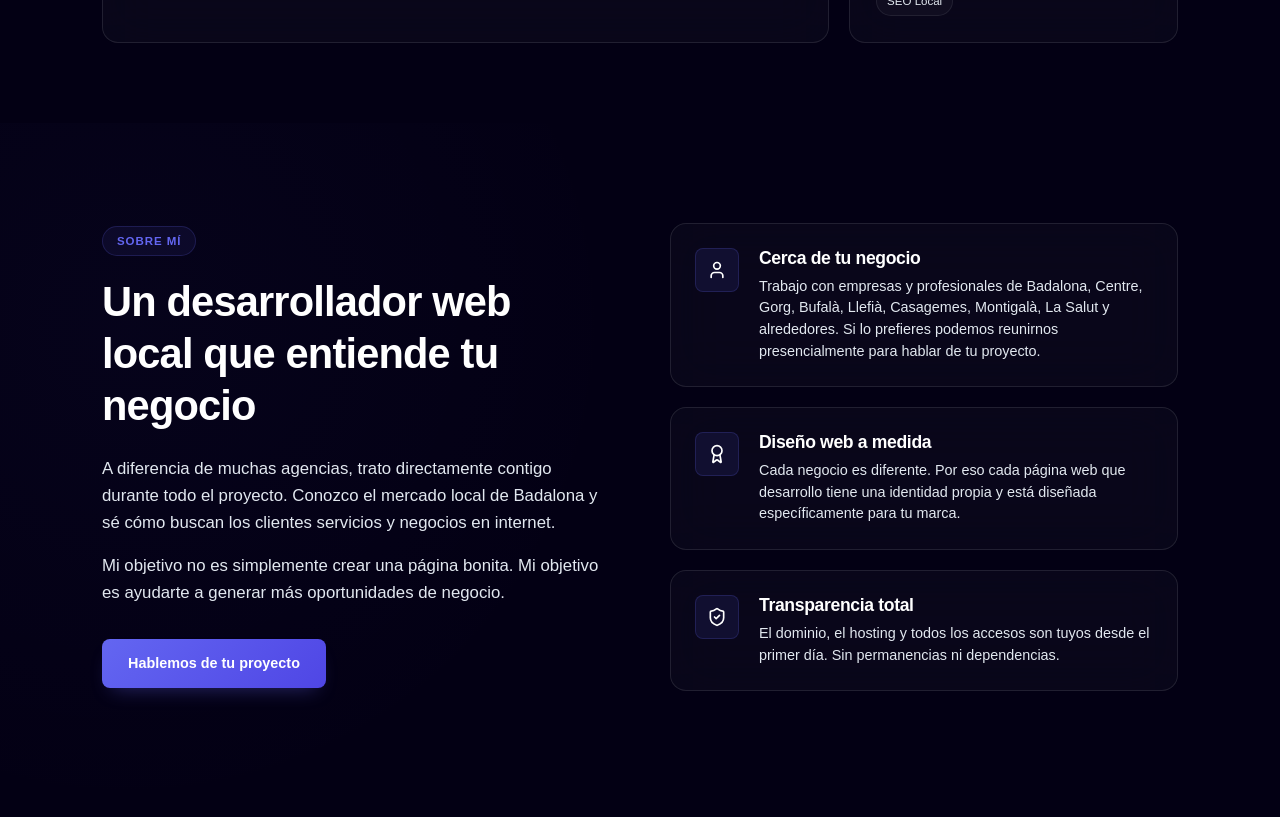
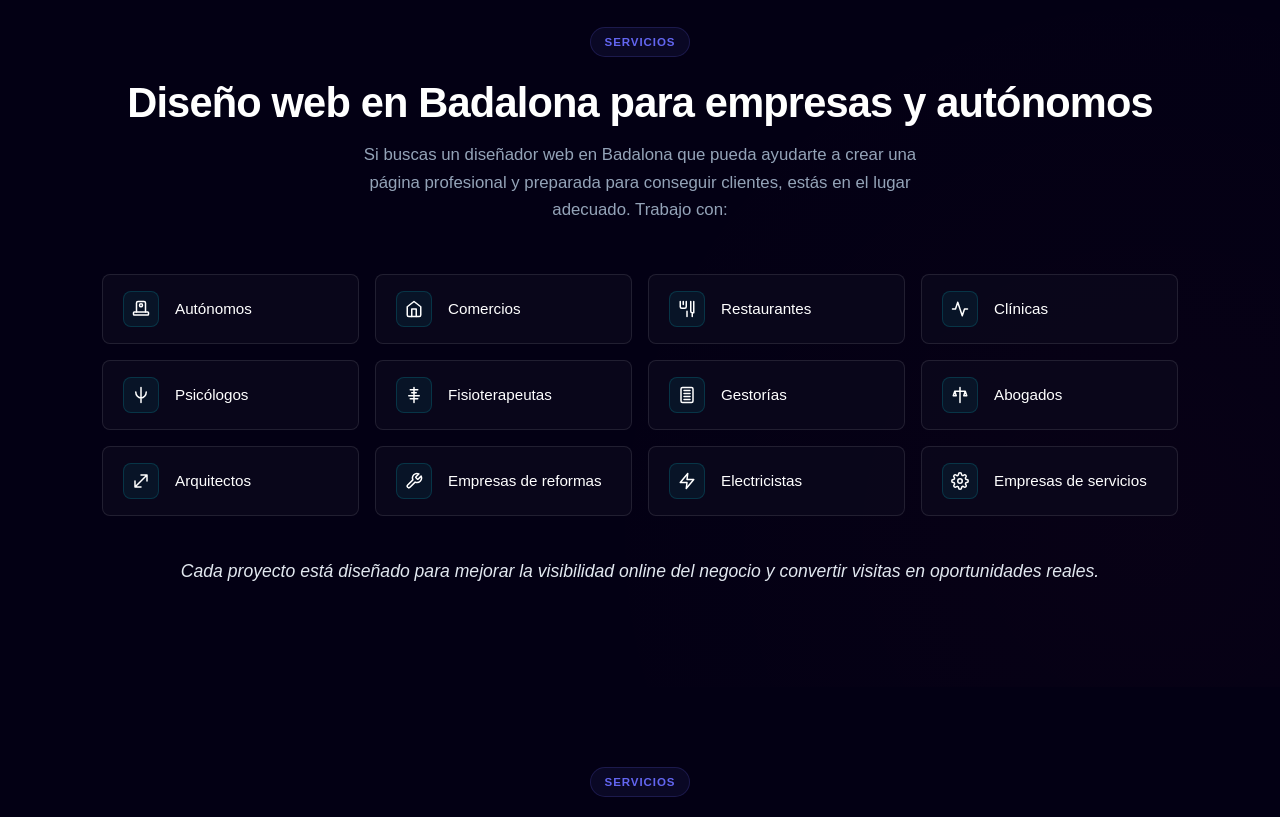
Before and after one commit to polalegredev/portfolio-pol, a React (Vite) app: page / in a window 1280 px wide. Shown: the part 1980-2797 px from the top of the page. Built offline with nearby package versions, Linux system fonts and the light colour scheme.

Commit message:
feat: simplify Hero, merge redundant sections, implement custom sector icons, redesign Services layout, clean step titles

```diff
--- a/src/App.jsx
+++ b/src/App.jsx
@@ -4,7 +4,6 @@ import Hero from './components/Hero';
 import Services from './components/Services';
 import Workflow from './components/Workflow';
 import About from './components/About';
-import WhyChooseMe from './components/WhyChooseMe';
 import TargetAudience from './components/TargetAudience';
 import SeoOptimized from './components/SeoOptimized';
 import Projects from './components/Projects';
@@ -46,7 +45,6 @@ function App() {
       <main>
         <Hero t={t} />
         <About t={t} />
-        <WhyChooseMe t={t} />
         <TargetAudience t={t} />
         <Services t={t} />
         <Workflow t={t} />
--- a/src/components/TargetAudience.jsx
+++ b/src/components/TargetAudience.jsx
@@ -1,7 +1,101 @@
-import { CheckCircle2 } from 'lucide-react';
-
 export default function TargetAudience({ t }) {
   const targets = t('target-items') || [];
+
+  const getSectorIcon = (index) => {
+    const props = {
+      viewBox: "0 0 24 24",
+      fill: "none",
+      stroke: "currentColor",
+      strokeWidth: "2",
+      strokeLinecap: "round",
+      strokeLinejoin: "round",
+      className: "target-item-icon"
+    };
+
+    switch (index) {
+      case 0: // Autónomos / Freelancers
+        return (
+          <svg {...props}>
+            <rect x="2" y="16" width="20" height="4" rx="1" />
+            <path d="M6 16V4a2 2 0 0 1 2-2h8a2 2 0 0 1 2 2v12" />
+            <circle cx="12" cy="7" r="2" />
+          </svg>
+        );
+      case 1: // Comercios / Shops
+        return (
+          <svg {...props}>
+            <path d="M3 9l9-7 9 7v11a2 2 0 0 1-2 2H5a2 2 0 0 1-2-2z" />
+            <polyline points="9 22 9 12 15 12 15 22" />
+          </svg>
+        );
+      case 2: // Restaurantes
+        return (
+          <svg {...props}>
+            <path d="M3 2v7c0 1.1.9 2 2 2h4a2 2 0 0 0 2-2V2M7 2v4M12 15v7M17 2v13a2 2 0 0 0 2 2h2V2M19 17v5" />
+          </svg>
+        );
+      case 3: // Clínicas
+        return (
+          <svg {...props}>
+            <path d="M22 12h-4l-3 9L9 3l-3 9H2" />
+          </svg>
+        );
+      case 4: // Psicólogos
+        return (
+          <svg {...props}>
+            <path d="M12 2v20M5 8c0 4.5 3.5 8 7 8s7-3.5 7-8" />
+          </svg>
+        );
+      case 5: // Fisioterapeutas
+        return (
+          <svg {...props}>
+            <path d="M12 2v20M17 5H7M15 9H9M19 13H5M17 17H7" />
+          </svg>
+        );
+      case 6: // Gestorías
+        return (
+          <svg {...props}>
+            <rect x="4" y="2" width="16" height="20" rx="2" />
+            <line x1="8" y1="6" x2="16" y2="6" />
+            <line x1="8" y1="10" x2="16" y2="10" />
+            <line x1="8" y1="14" x2="16" y2="14" />
+            <line x1="8" y1="18" x2="16" y2="18" />
+          </svg>
+        );
+      case 7: // Abogados
+        return (
+          <svg {...props}>
+            <path d="M12 2v20M5 7h14M5 7L3 13h4L5 7zm14 0l-2 6h4l-2-6z" />
+          </svg>
+        );
+      case 8: // Arquitectos
+        return (
+          <svg {...props}>
+            <path d="M5 19L19 5M12 4h8v8M4 12v8h8" />
+          </svg>
+        );
+      case 9: // Reformas
+        return (
+          <svg {...props}>
+            <path d="M14.7 6.3a1 1 0 0 0 0 1.4l1.6 1.6a1 1 0 0 0 1.4 0l3.77-3.77a6 6 0 0 1-7.94 7.94l-6.91 6.91a2.12 2.12 0 0 1-3-3l6.91-6.91a6 6 0 0 1 7.94-7.94l-3.77 3.77z" />
+          </svg>
+        );
+      case 10: // Electricistas
+        return (
+          <svg {...props}>
+            <polygon points="13 2 3 14 12 14 11 22 21 10 12 10 13 2" />
+          </svg>
+        );
+      case 11: // Empresas de servicios
+      default:
+        return (
+          <svg {...props}>
+            <circle cx="12" cy="12" r="3" />
+            <path d="M19.4 15a1.65 1.65 0 0 0 .33 1.82l.06.06a2 2 0 1 1-2.83 2.83l-.06-.06a1.65 1.65 0 0 0-1.82-.33 1.65 1.65 0 0 0-1 1.51V21a2 2 0 0 1-4 0v-.09A1.65 1.65 0 0 0 9 19.4a1.65 1.65 0 0 0-1.82.33l-.06.06a2 2 0 1 1-2.83-2.83l.06-.06a1.65 1.65 0 0 0 .33-1.82 1.65 1.65 0 0 0-1.51-1H3a2 2 0 0 1 0-4h.09A1.65 1.65 0 0 0 4.6 9a1.65 1.65 0 0 0-.33-1.82l-.06-.06a2 2 0 1 1 2.83-2.83l.06.06a1.65 1.65 0 0 0 1.82.33H9a1.65 1.65 0 0 0 1-1.51V3a2 2 0 0 1 4 0v.09a1.65 1.65 0 0 0 1 1.51 1.65 1.65 0 0 0 1.82-.33l.06-.06a2 2 0 1 1 2.83 2.83l-.06.06a1.65 1.65 0 0 0-.33 1.82V9a1.65 1.65 0 0 0 1.51 1H21a2 2 0 0 1 0 4h-.09a1.65 1.65 0 0 0-1.51 1z" />
+          </svg>
+        );
+    }
+  };
 
   return (
     <section className="target-section" id="sectores">
@@ -15,7 +109,9 @@ export default function TargetAudience({ t }) {
         <div className="target-grid reveal active">
           {Array.isArray(targets) && targets.map((item, index) => (
             <div key={index} className="target-item-card">
-              <CheckCircle2 size={16} className="target-item-icon" />
+              <div className="target-item-icon-container">
+                {getSectorIcon(index)}
+              </div>
               <span className="target-item-text">{item}</span>
             </div>
           ))}
--- a/src/components/WhyChooseMe.jsx
+++ /dev/null
@@ -1,81 +0,0 @@
-import { User, Award, ShieldCheck } from 'lucide-react';
-
-export default function WhyChooseMe({ t }) {
-  const handleCardMouseMove = (e) => {
-    const rect = e.currentTarget.getBoundingClientRect();
-    const x = e.clientX - rect.left;
-    const y = e.clientY - rect.top;
-    e.currentTarget.style.setProperty('--mouse-x', `${x}px`);
-    e.currentTarget.style.setProperty('--mouse-y', `${y}px`);
-  };
-
-  return (
-    <section className="why-section" id="por-que-elegirme">
-      <div className="container">
-        <div className="why-grid">
-          <div className="why-content-side reveal active">
-            <span className="section-decor-tag">{t('nav-sobre-mi')}</span>
-            <h2 className="section-title why-section-title">{t('why-title')}</h2>
-            <div className="why-paragraphs">
-              <p className="why-p">{t('why-body-1')}</p>
-              <p className="why-p">{t('why-body-2')}</p>
-            </div>
-            <a href="#contacto" className="btn btn-primary btn-glow why-cta">
-              {t('btn-hero-contacto')}
-            </a>
-          </div>
-
-          <div className="why-cards-side reveal active">
-            <div
-              className="why-feature-card spotlight-card"
-              onMouseMove={handleCardMouseMove}
-            >
-              <div className="card-glow-layer"></div>
-              <div className="card-inner">
-                <div className="why-feature-icon-wrapper">
-                  <User size={20} className="why-feature-icon" />
-                </div>
-                <div className="why-feature-text">
-                  <h4>{t('about-val-title-1')}</h4>
-                  <p>{t('about-val-desc-1')}</p>
-                </div>
-              </div>
-            </div>
-
-            <div
-              className="why-feature-card spotlight-card"
-              onMouseMove={handleCardMouseMove}
-            >
-              <div className="card-glow-layer"></div>
-              <div className="card-inner">
-                <div className="why-feature-icon-wrapper">
-                  <Award size={20} className="why-feature-icon" />
-                </div>
-                <div className="why-feature-text">
-                  <h4>{t('about-val-title-2')}</h4>
-                  <p>{t('about-val-desc-2')}</p>
-                </div>
-              </div>
-            </div>
-
-            <div
-              className="why-feature-card spotlight-card"
-              onMouseMove={handleCardMouseMove}
-            >
-              <div className="card-glow-layer"></div>
-              <div className="card-inner">
-                <div className="why-feature-icon-wrapper">
-                  <ShieldCheck size={20} className="why-feature-icon" />
-                </div>
-                <div className="why-feature-text">
-                  <h4>{t('about-val-title-3')}</h4>
-                  <p>{t('about-val-desc-3')}</p>
-                </div>
-              </div>
-            </div>
-          </div>
-        </div>
-      </div>
-    </section>
-  );
-}
--- a/src/index.css
+++ b/src/index.css
@@ -711,17 +711,6 @@ h1, h2, h3, h4 {
     color: var(--accent-blue);
 }
 
-.service-price-tag {
-    font-family: var(--font-body);
-    font-size: 0.78rem;
-    font-weight: 700;
-    background: rgba(255, 255, 255, 0.04);
-    border: 1px solid rgba(255, 255, 255, 0.12);
-    color: var(--text-secondary);
-    padding: 4px 12px;
-    border-radius: 6px;
-}
-
 .service-title-text {
     font-family: var(--font-heading);
     font-size: 1.4rem;
@@ -733,8 +722,37 @@ h1, h2, h3, h4 {
     font-size: 0.9rem;
     color: var(--text-secondary);
     line-height: 1.65;
-    margin-bottom: 24px;
-    flex-grow: 1;
+    margin-bottom: 16px;
+}
+
+.service-price-wrapper {
+    margin: 8px 0 24px 0;
+    display: flex;
+    align-items: baseline;
+}
+
+.service-price-wrapper .price-amount {
+    font-family: var(--font-heading);
+    font-size: 2.2rem;
+    font-weight: 800;
+    color: var(--text-primary);
+    background: var(--gradient-text);
+    -webkit-background-clip: text;
+    -webkit-text-fill-color: transparent;
+    background-clip: text;
+}
+
+.service-popular-badge {
+    font-family: var(--font-body);
+    font-size: 0.7rem;
+    font-weight: 700;
+    background: rgba(0, 242, 254, 0.15);
+    border: 1px solid rgba(0, 242, 254, 0.3);
+    color: var(--accent-cyan);
+    padding: 4px 10px;
+    border-radius: 20px;
+    letter-spacing: 0.05em;
+    text-transform: uppercase;
 }
 
 .service-bullets {
@@ -742,6 +760,7 @@ h1, h2, h3, h4 {
     display: flex;
     flex-direction: column;
     gap: 12px;
+    flex-grow: 1;
 }
 
 .service-bullets li {
@@ -755,34 +774,13 @@ h1, h2, h3, h4 {
 .icon-check {
     width: 14px;
     height: 14px;
-    color: var(--accent-blue);
+    color: var(--accent-cyan);
     flex-shrink: 0;
 }
 
-.service-link-btn {
-    font-family: var(--font-body);
-    font-size: 0.85rem;
-    font-weight: 600;
-    color: var(--accent-blue);
-    display: inline-flex;
-    align-items: center;
-    gap: 4px;
+.service-cta-btn {
+    width: 100%;
     margin-top: auto;
-    border-bottom: 1px solid transparent;
-    padding-bottom: 1px;
-    width: fit-content;
-}
-
-.service-link-btn svg {
-    transition: transform var(--transition-fast);
-}
-
-.service-link-btn:hover {
-    border-color: var(--accent-blue);
-}
-
-.service-link-btn:hover svg {
-    transform: translateX(3px);
 }
 
 /* Service Featured Card Accent */
@@ -1970,82 +1968,6 @@ h1, h2, h3, h4 {
     flex-shrink: 0;
 }
 
-/* Why Choose Me Section */
-.why-section {
-    padding: 100px 0;
-    position: relative;
-    background: radial-gradient(circle at 10% 30%, rgba(99, 102, 241, 0.03), transparent 40%);
-}
-
-.why-grid {
-    display: grid;
-    grid-template-columns: 1fr 1fr;
-    gap: 60px;
-    align-items: center;
-}
-
-.why-section-title {
-    margin-bottom: 24px;
-}
-
-.why-paragraphs {
-    margin-bottom: 32px;
-}
-
-.why-p {
-    font-size: 1.05rem;
-    color: var(--text-secondary);
-    line-height: 1.6;
-    margin-bottom: 16px;
-}
-
-.why-cta {
-    align-self: flex-start;
-}
-
-.why-cards-side {
-    display: flex;
-    flex-direction: column;
-    gap: 20px;
-}
-
-.why-feature-card {
-    border-radius: var(--border-radius-md);
-}
-
-.why-feature-card .card-inner {
-    display: flex;
-    gap: 20px;
-    padding: 24px;
-    align-items: flex-start;
-}
-
-.why-feature-icon-wrapper {
-    display: flex;
-    align-items: center;
-    justify-content: center;
-    width: 44px;
-    height: 44px;
-    border-radius: var(--border-radius-sm);
-    background: rgba(99, 102, 241, 0.1);
-    color: var(--accent-cyan);
-    flex-shrink: 0;
-    border: 1px solid rgba(99, 102, 241, 0.2);
-}
-
-.why-feature-text h4 {
-    font-family: var(--font-heading);
-    font-size: 1.1rem;
-    color: var(--text-primary);
-    margin-bottom: 6px;
-}
-
-.why-feature-text p {
-    font-size: 0.9rem;
-    color: var(--text-secondary);
-    line-height: 1.5;
-}
-
 /* Target Audience Section */
 .target-section {
     padding: 100px 0;
@@ -2055,7 +1977,7 @@ h1, h2, h3, h4 {
 
 .target-grid {
     display: grid;
-    grid-template-columns: repeat(auto-fill, minmax(200px, 1fr));
+    grid-template-columns: repeat(auto-fill, minmax(220px, 1fr));
     gap: 16px;
     margin-top: 40px;
 }
@@ -2063,7 +1985,7 @@ h1, h2, h3, h4 {
 .target-item-card {
     display: flex;
     align-items: center;
-    gap: 12px;
+    gap: 16px;
     padding: 16px 20px;
     background: var(--bg-card);
     border: var(--glass-border);
@@ -2078,9 +2000,28 @@ h1, h2, h3, h4 {
     box-shadow: 0 10px 20px -10px rgba(0,0,0,0.5);
 }
 
-.target-item-icon {
+.target-item-icon-container {
+    display: flex;
+    align-items: center;
+    justify-content: center;
+    width: 36px;
+    height: 36px;
+    border-radius: var(--border-radius-sm);
+    background: rgba(0, 242, 254, 0.06);
+    border: 1px solid rgba(0, 242, 254, 0.15);
     color: var(--accent-cyan);
     flex-shrink: 0;
+    transition: background-color var(--transition-fast), border-color var(--transition-fast);
+}
+
+.target-item-card:hover .target-item-icon-container {
+    background: rgba(0, 242, 254, 0.12);
+    border-color: rgba(0, 242, 254, 0.3);
+}
+
+.target-item-icon {
+    width: 18px;
+    height: 18px;
 }
 
 .target-item-text {
```
Also changed, not shown: src/components/Hero.jsx (+1 -9 lines), src/components/Services.jsx (+31 -45 lines), src/translations.js (+30 -30 lines).
